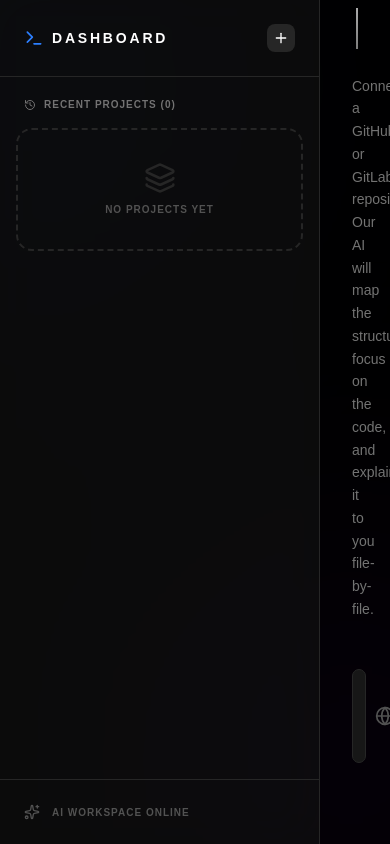
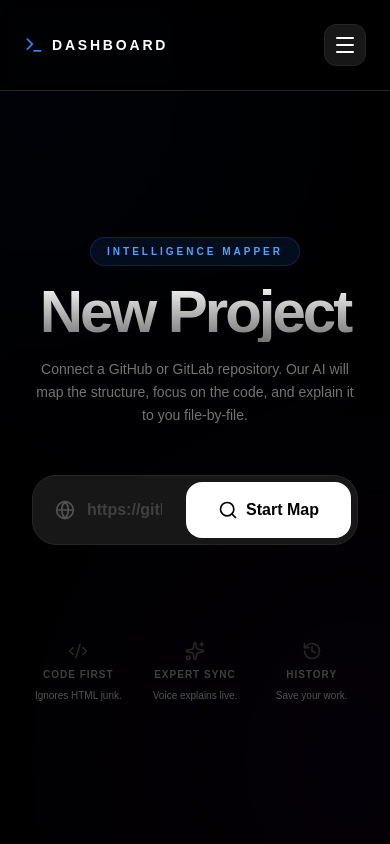
Before and after one commit to iva2xn/elevenhacks-s1-firecrawl, a Next.js app: page / in a window 390 px wide. Built offline with nearby package versions, Linux system fonts and the light colour scheme.

Commit message:
feat: add data persistence and mobile-responsive layout

```diff
--- a/app/page.tsx
+++ b/app/page.tsx
@@ -1,7 +1,7 @@
 'use client';
 
 import { useState, useCallback, useEffect, useRef } from 'react';
-import { Globe, Search, Layers, BookOpen, ExternalLink, Sparkles, FolderTree, Code2, Loader2, Info, ChevronLeft, ChevronRight, History, Trash2, Plus, Terminal } from 'lucide-react';
+import { Globe, Search, Layers, BookOpen, ExternalLink, Sparkles, FolderTree, Code2, Loader2, Info, ChevronLeft, ChevronRight, History, Trash2, Plus, Terminal, Menu, X } from 'lucide-react';
 import FileExplainer from '@/components/FileExplainer';
 import ElevenLabsAgent from '@/components/ElevenLabsAgent';
 
@@ -16,6 +16,7 @@ interface Project {
 export default function Home() {
   const [projects, setProjects] = useState<Project[]>([]);
   const [selectedProjectId, setSelectedProjectId] = useState<string | null>(null);
+  const [isSidebarOpen, setIsSidebarOpen] = useState(false);
 
   const [repoUrl, setRepoUrl] = useState('');
   const [loading, setLoading] = useState(false);
@@ -27,12 +28,22 @@ export default function Home() {
 
   // LOAD projects from localStorage
   useEffect(() => {
-    const saved = localStorage.getItem('repo-mapper-projects');
-    if (saved) {
+    const savedProjects = localStorage.getItem('repo-mapper-projects');
+    const savedCache = localStorage.getItem('repo-mapper-cache');
+
+    if (savedProjects) {
       try {
-        setProjects(JSON.parse(saved));
+        setProjects(JSON.parse(savedProjects));
       } catch (e) {
         console.error('Failed to parse projects', e);
+      }
+    }
+
+    if (savedCache) {
+      try {
+        setCache(JSON.parse(savedCache));
+      } catch (e) {
+        console.error('Failed to parse cache', e);
       }
     }
   }, []);
@@ -41,6 +52,20 @@ export default function Home() {
   useEffect(() => {
     localStorage.setItem('repo-mapper-projects', JSON.stringify(projects));
   }, [projects]);
+
+  // SAVE cache to localStorage
+  useEffect(() => {
+    try {
+      localStorage.setItem('repo-mapper-cache', JSON.stringify(cache));
+    } catch (e) {
+      // If we hit quota, clear old items (naive approach)
+      console.warn("localStorage quota hit, wiping cache for safety.");
+      if (Object.keys(cache).length > 50) {
+        setCache({});
+        localStorage.removeItem('repo-mapper-cache');
+      }
+    }
+  }, [cache]);
 
   const activeProject = projects.find(p => p.id === selectedProjectId);
 
@@ -74,6 +99,7 @@ export default function Home() {
       setSelectedProjectId(newProject.id);
       setActiveIndex(0);
       setRepoUrl('');
+      setIsSidebarOpen(false);
 
       // Initial scrape of first 3 items for speed
       scrapeBatch(newProject.mappedLinks.slice(0, 3));
@@ -125,16 +151,33 @@ export default function Home() {
   const currentFile = activeProject?.mappedLinks[activeIndex];
 
   return (
-    <main className="flex h-screen bg-black text-white selection:bg-blue-500/30 selection:text-blue-200 overflow-hidden">
+    <main className="flex h-screen bg-black text-white selection:bg-blue-500/30 selection:text-blue-200 overflow-hidden relative">
       {/* Background Glows */}
-      <div className="fixed inset-0 pointer-events-none opacity-20">
+      <div className="fixed inset-0 pointer-events-none opacity-20 z-0">
         <div className="absolute top-[-10%] left-[-10%] w-[40%] h-[40%] bg-blue-600 rounded-full blur-[150px] animate-pulse" />
         <div className="absolute bottom-[-10%] right-[-10%] w-[40%] h-[40%] bg-purple-600 rounded-full blur-[150px] animate-pulse delay-1000" />
       </div>
 
+      {/* MOBILE HEADER (Logo + Burger) */}
+      <div className="lg:hidden fixed top-0 left-0 right-0 z-50 p-6 flex items-center justify-between bg-black/50 backdrop-blur-md border-b border-neutral-800">
+         <div className="flex items-center gap-2">
+            <Terminal className="w-5 h-5 text-blue-500" />
+            <h1 className="text-sm font-black uppercase tracking-[0.2em]">Dashboard</h1>
+          </div>
+          <button
+            onClick={() => setIsSidebarOpen(!isSidebarOpen)}
+            className="p-2 bg-neutral-900 border border-neutral-800 rounded-xl"
+          >
+            {isSidebarOpen ? <X className="w-6 h-6" /> : <Menu className="w-6 h-6" />}
+          </button>
+      </div>
+
       {/* DASHBOARD SIDEBAR */}
-      <aside className="relative w-80 bg-neutral-900/50 border-r border-neutral-800 flex flex-col items-stretch backdrop-blur-xl">
-        <div className="p-6 border-b border-neutral-800 flex items-center justify-between">
+      <aside className={`
+        fixed lg:relative z-40 w-80 h-full bg-neutral-900/50 border-r border-neutral-800 flex flex-col items-stretch backdrop-blur-xl transition-transform duration-500 lg:translate-x-0
+        ${isSidebarOpen ? 'translate-x-0' : '-translate-x-full lg:translate-x-0'}
+      `}>
+        <div className="hidden lg:flex p-6 border-b border-neutral-800 items-center justify-between">
           <div className="flex items-center gap-2">
             <Terminal className="w-5 h-5 text-blue-500" />
             <h1 className="text-sm font-black uppercase tracking-[0.2em]">Dashboard</h1>
@@ -147,7 +190,7 @@ export default function Home() {
           </button>
         </div>
 
-        <div className="flex-1 overflow-y-auto p-4 space-y-3 scrollbar-hide">
+        <div className="flex-1 overflow-y-auto p-4 pt-24 lg:pt-4 space-y-3 scrollbar-hide">
           <div className="px-2 py-1 text-[10px] font-black text-neutral-500 uppercase tracking-widest flex items-center gap-2">
             <History className="w-3 h-3" />
             Recent Projects ({projects.length})
@@ -155,7 +198,7 @@ export default function Home() {
           {projects.map(p => (
             <div
               key={p.id}
-              onClick={() => { setSelectedProjectId(p.id); setActiveIndex(0); }}
+              onClick={() => { setSelectedProjectId(p.id); setActiveIndex(0); setIsSidebarOpen(false); }}
               className={`group flex items-center justify-between p-3 rounded-xl cursor-pointer transition-all border ${
                 selectedProjectId === p.id
                   ? 'bg-blue-600/10 border-blue-500/30 text-white'
@@ -190,8 +233,16 @@ export default function Home() {
         </div>
       </aside>
 
+      {/* MOBILE OVERLAY */}
+      {isSidebarOpen && (
+        <div
+          onClick={() => setIsSidebarOpen(false)}
+          className="fixed inset-0 z-30 bg-black/60 lg:hidden backdrop-blur-sm animate-in fade-in duration-300"
+        />
+      )}
+
       {/* MAIN CONTENT SPACE */}
-      <section className="relative flex-1 flex flex-col overflow-hidden items-center justify-center">
+      <section className="relative flex-1 flex flex-col overflow-y-auto lg:overflow-hidden items-center justify-center pt-24 lg:pt-0">
         {!selectedProjectId ? (
           /* HOMEPAGE: New Project Form */
           <div className="max-w-xl w-full p-8 md:p-12 space-y-12 animate-in fade-in slide-in-from-bottom-8 duration-700">
--- a/components/FileExplainer.tsx
+++ b/components/FileExplainer.tsx
@@ -25,34 +25,6 @@ export default function FileExplainer({ fileUrl, rawCode, externalData, isLoadin
 
   return (
     <div className="space-y-6 animate-in fade-in slide-in-from-right-4 duration-700">
-      {/* AI Summary */}
-      {externalData && (
-        <div className="bg-neutral-900 border border-neutral-800 rounded-2xl p-6 space-y-5">
-          <div className="flex items-center gap-3">
-            <h3 className="text-[10px] font-black text-blue-400 tracking-[0.3em] uppercase">AI Summary</h3>
-            <div className="h-px flex-1 bg-blue-500/10" />
-          </div>
-          <p className="text-sm text-neutral-200 leading-relaxed font-medium">{externalData.summary}</p>
-
-          <div className="space-y-3">
-            {externalData.highlights.map((h, i) => (
-              <div key={i} className="flex items-start gap-3 bg-neutral-800/30 border border-neutral-800/50 p-4 rounded-xl">
-                <CheckCircle className="w-3.5 h-3.5 text-green-500 mt-0.5 shrink-0" />
-                <div>
-                  <p className="text-xs font-black text-white uppercase tracking-wider">{h.feature}</p>
-                  <p className="text-xs text-neutral-400 leading-relaxed">{h.explanation}</p>
-                </div>
-              </div>
-            ))}
-          </div>
-
-          <div className="flex items-center gap-3 text-xs text-amber-400/80 bg-amber-400/5 px-4 py-3 rounded-xl border border-amber-400/10">
-            <Info className="w-4 h-4 shrink-0" />
-            <p>{externalData.targetAudienceNotice}</p>
-          </div>
-        </div>
-      )}
-
       {/* Full Raw Code */}
       {rawCode && (
         <div className="bg-neutral-900 border border-neutral-800 rounded-2xl overflow-hidden">
```
